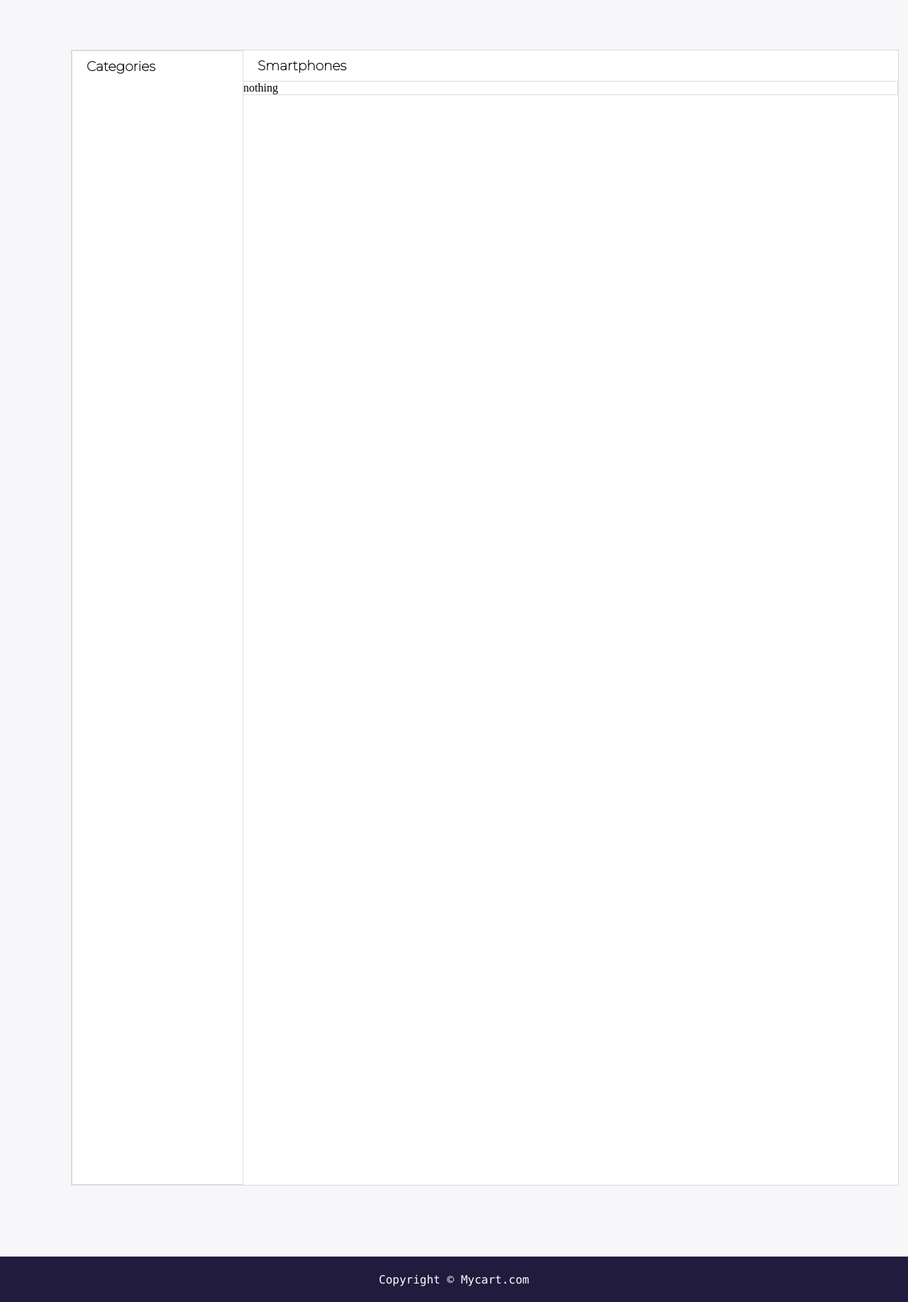
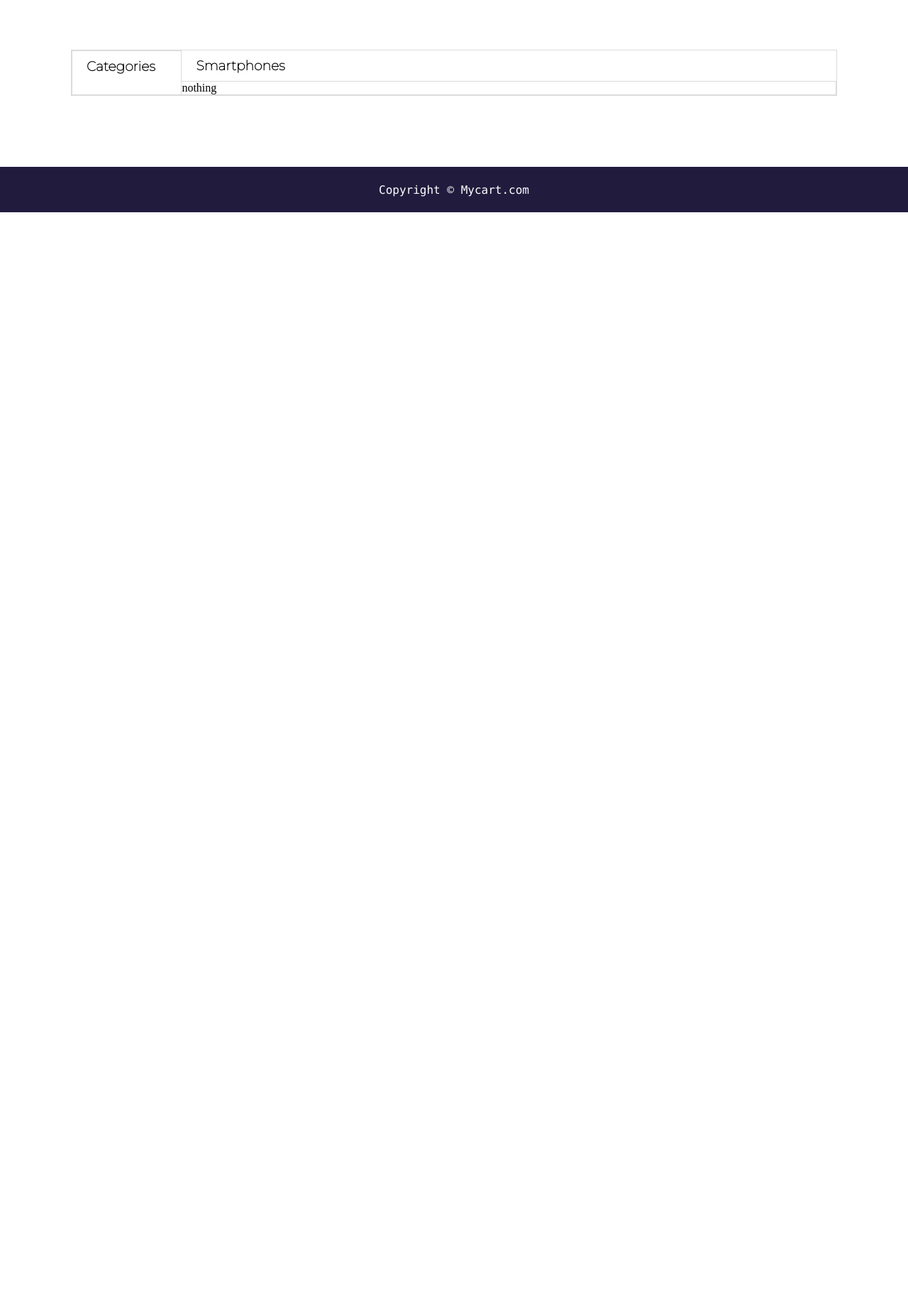
Before and after one commit to romanssigdel/MobileHub, a PHP site: page / in a window 1280 px wide. Shown: the part 85-1919 px from the top of the page at 71% size. After the commit the page ends 384 px from the top, so only its background shows below. Run offline with PHP 8.4, Linux system fonts and the light colour scheme; data that the repository does not hold is empty; some libraries are stand-ins or nearby versions; some web fonts are replaced.

Commit message:
css of user panel

```diff
--- a/user/css/style.css
+++ b/user/css/style.css
@@ -76,10 +76,10 @@ nav ul li a:hover{
 }
 
 .container{
-    height: 200vh;
-    display: flex;
+    /* height: 200vh; */
+    /* display: flex;
     flex-wrap: wrap;
-    background-color: #f7f7fa;
+    background-color: #f7f7fa; */
     padding: 100px;
     padding-top: 70px;
 
@@ -178,7 +178,7 @@ h3{
 .two-days{
     font-size: 15px;
     font-family: sans-serif;
-    padding: 0 0 0 10px;
+    /* padding: 0 0 0 10px; */
 }
 
 footer{
```
